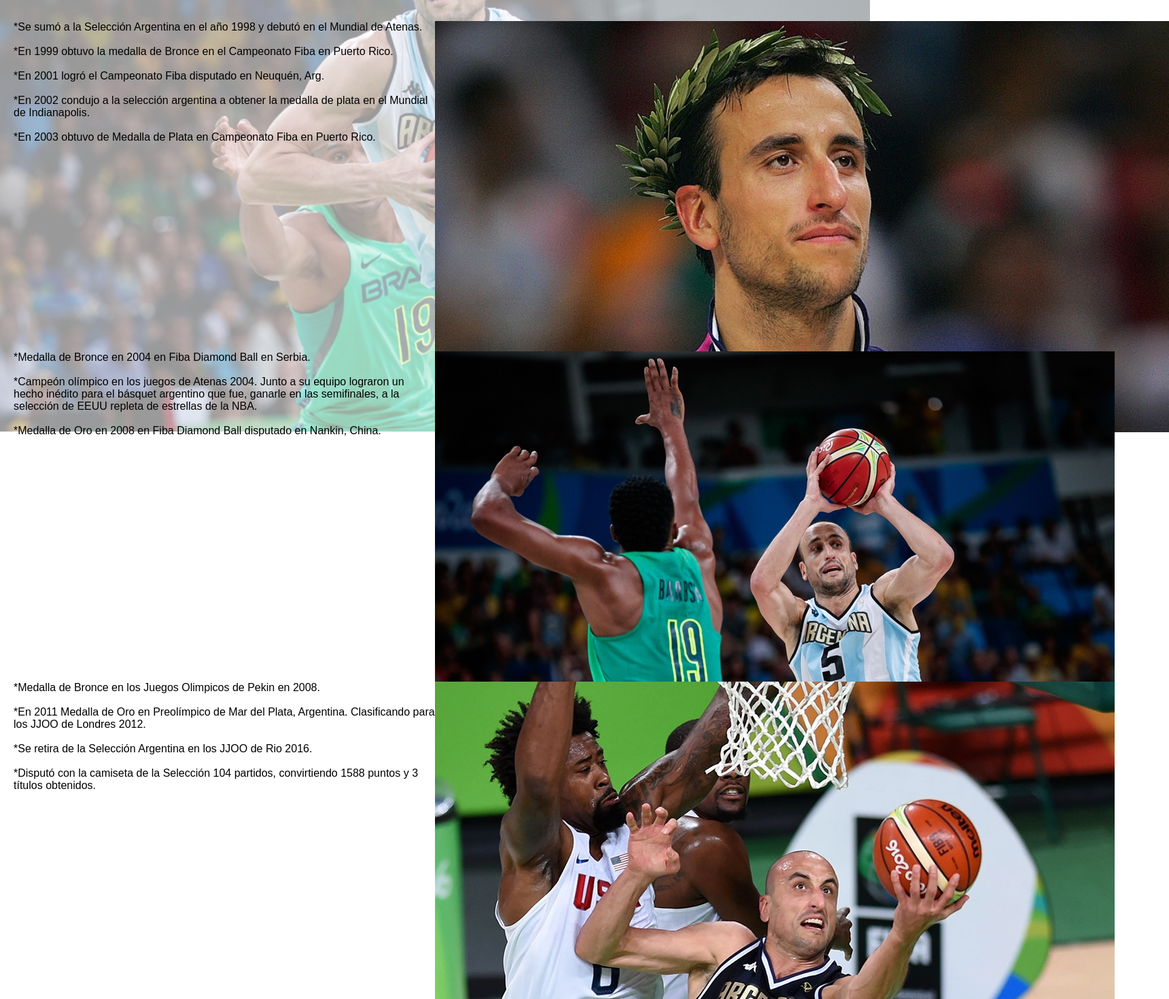
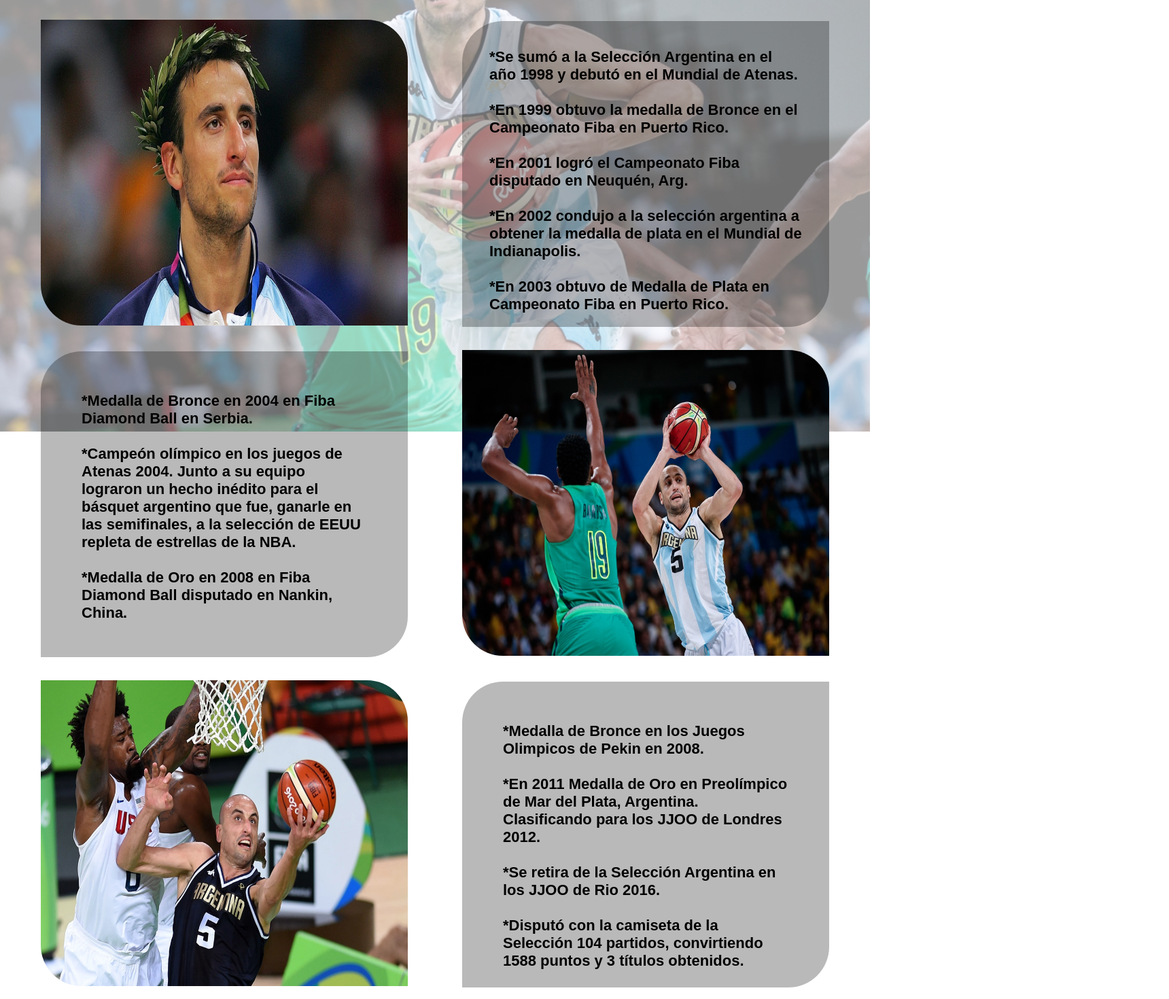
Before and after one commit to lucasdepetris10/proyecto-final-ginobili, a website: page pages/seleccionargentina.html in a window 1280 px wide. Shown: the part 165-1635 px from the top of the page at 68% size, 1720 px wide, since content can reach past the window. Drawn offline with Linux system fonts and the light colour scheme; a web font is replaced by a local one.

Commit message:
main argentina desktop

```diff
--- a/sass/base/_tipografia.scss
+++ b/sass/base/_tipografia.scss
@@ -1,5 +1,4 @@
 *{
     font-family: "Madimi One", sans-serif;
     font-style: normal;
-    font-weight: 400;
 }
--- a/sass/layout/_main-argentina.scss
+++ b/sass/layout/_main-argentina.scss
@@ -33,6 +33,74 @@
         @include self;
         font-size: map-get($letras, 7);
         padding: 20px;
-        font-weight: bold;
+        font-weight: 700;
+        background-color: map-get($colores, fondoTexto);
+        border-radius: 0px 20px 0px 20px;
+    }
+    div{
+        @include self;
     }
 }
+.argentina div:nth-child(2){ /*parrafo 1*/
+    grid-column: 2/3;
+    grid-row: 2/3;
+    grid-area: texto1;
+    width: 540px;
+    height: 450px;
+    @include content;
+    @include argentina;
+    padding: 40px;
+    background-color: map-get($colores, fondoTexto);
+    border-radius: 60px 0px 60px 0px;
+}
+.argentina div:nth-child(3) img{ /*imagen 1*/
+    grid-column: 1/2;
+    grid-row: 2/3;
+    grid-area: img1;
+    @include self;
+    width: 540px;
+    height: 450px;
+    border-radius: 0px 60px 0px 60px;
+}
+.argentina div:nth-child(4){ /*parrafo 2*/
+    grid-column: 1/2;
+    grid-row: 3/4;
+    grid-area: texto2;
+    @include argentina;
+    @include content;
+    width: 540px;
+    height: 450px;
+    padding: 60px;
+    background-color: map-get($colores, fondoTexto);
+    border-radius: 60px 0px 60px 0px;
+}
+.argentina div:nth-child(5) img{ /*imagen 2*/
+    grid-column: 2/3;
+    grid-row: 3/4;
+    grid-area: img2;
+    @include self;
+    width: 540px;
+    height: 450px;
+    border-radius: 0px 60px 0px 60px;
+}
+.argentina div:nth-child(6){ /*parrafo 3*/
+    grid-column: 2/3;
+    grid-row: 4/5;
+    grid-area: texto3;
+    @include content;
+    @include argentina;
+    width: 540px;
+    height: 450px;
+    padding: 60px;
+    background-color: map-get($colores, fondoTexto);
+    border-radius: 60px 0px 60px 0px;
+}
+.argentina div:nth-child(7) img{ /*imagen 3*/
+    grid-column: 1/2;
+    grid-row: 4/5;
+    grid-area: img3;
+    @include content;
+    width: 540px;
+    height: 450px;
+    border-radius: 0px 60px 0px 60px;
+}
--- a/sass/layout/_main-trayectoria.scss
+++ b/sass/layout/_main-trayectoria.scss
@@ -48,14 +48,14 @@
     }
 }
 .trayectoria div:nth-child(2){ /*texto 1*/
-    @include self;
+    @include content;
     @include trayec;
     grid-column: 2/3;
     grid-row: 2/3;
     grid-area: div2;
     width: 540px;
     height: 360px;
-    padding: 90px 50px;
+    padding: 60px;
     border: $border;
 }
 .trayectoria div:nth-child(3) img{ /*img 1*/
@@ -68,7 +68,7 @@
     border-radius: 20px;
 }
 .trayectoria div:nth-child(4){  /*texto 2*/
-    @include self;
+    @include content;
     @include trayec;
     grid-column: 1/2;
     grid-row: 3/4;
@@ -76,7 +76,7 @@
     width: 540px;
     height: 360px;
     border: $border;
-    padding: 70px 50px;
+    padding: 50px;
 }
 .trayectoria div:nth-child(5) img{ /*img 2*/
     grid-column: 2/3;
@@ -88,7 +88,7 @@
     border-radius: 20px;
 }
 .trayectoria div:nth-child(6){ /*texto 3*/
-    @include self;
+    @include content;
     @include trayec;
     grid-column: 2/3;
     grid-row: 4/5;
@@ -108,7 +108,7 @@
     border-radius: 20px;
 }
 .trayectoria div:nth-child(8){ /*texto 4*/
-    @include self;
+    @include content;
     @include trayec;
     grid-column: 1/2;
     grid-row: 5/6;
@@ -116,7 +116,7 @@
     width: 540px;
     height: 420px;
     border: $border;
-    padding: 90px 50px;
+    padding: 50px;
 }
 .trayectoria div:nth-child(9) img{ /*img 4*/
     grid-column: 2/3;
@@ -128,7 +128,7 @@
     border-radius: 20px;
 }
 .trayectoria div:nth-child(10){ /*texto 5*/
-    @include self;
+    @include content;
     @include trayec;
     grid-column: 2/3;
     grid-row: 6/7;
@@ -136,7 +136,7 @@
     width: 540px;
     height: 360px;
     border: $border;
-    padding: 40px 40px;
+    padding: 40px;
 }
 .trayectoria div:nth-child(11) img{ /*img 5*/
     grid-column: 1/2;
@@ -148,14 +148,14 @@
     border-radius: 20px;
 }
 .trayectoria div:nth-child(12){ /*texto 6*/
-    @include self;
+    @include content;
     @include trayec;
     grid-column: 1/2;
     grid-row: 7/8;
     grid-area: div11;
     width: 540px;
     height: 450px;
-    padding: 20px 40px;
+    padding: 40px;
     border: $border;
 }
 .trayectoria div:nth-child(13) img{ /*img 6*/
@@ -168,14 +168,14 @@
     border-radius: 20px;
 }
 .trayectoria div:nth-child(14){ /*texto 7*/
-    @include self;
+    @include content;
     @include trayec;
     grid-column: 2/3;
     grid-row: 8/9;
     grid-area: div14;
     width: 540px;
     height: 360px;
-    padding: 100px 50px;
+    padding: 50px;
     border: $border;
 }
 .trayectoria div:nth-child(15) img{ /*img 7*/
--- a/sass/utilities/_mixins.scss
+++ b/sass/utilities/_mixins.scss
@@ -14,8 +14,15 @@
 }
 @mixin trayec{
     border-radius: 20px;
-    font-style: italic;
-    font-weight: bold;
+    font-style: normal;
+    font-weight: 600;
     font-size: 26px;
     background-color: rgba(0, 0, 0, 0.274);
 }
+@mixin argentina{
+    border-radius: 20px;
+    font-style: normal;
+    font-weight: 600;
+    font-size: 22px;
+    background-color: rgba(0, 0, 0, 0.274);
+}
```
Also changed, not shown: css/style.css, 1 other file.
